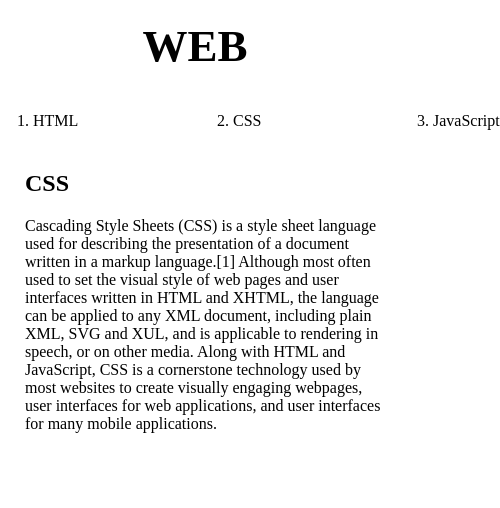
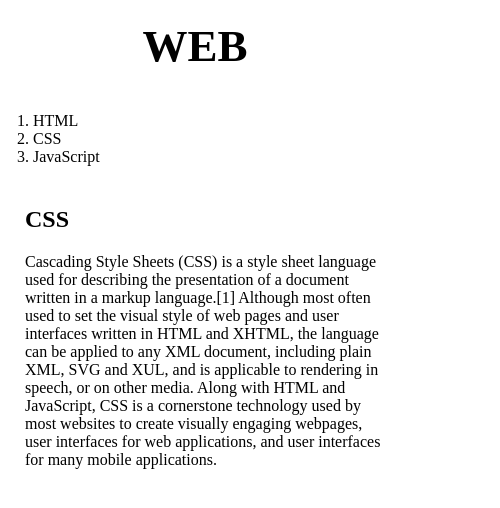
Before and after one commit to ChoHyunWoong/Web, a plain HTML site: page mediaq.html in a window 390 px wide. Shown: the whole page, 500 px wide, since content can reach past the window. Drawn offline with Linux system fonts and the light colour scheme.

Commit message:
Update mediaq.html

```diff
--- a/mediaq.html
+++ b/mediaq.html
@@ -41,7 +41,7 @@
       ol{
         border-right:none;
         display:grid;
-        grid-template-columns: 200px 200px 1fr;
+        grid-auto-columns: 1fr;
       }
       h1 {
         border-bottom:none;
```
